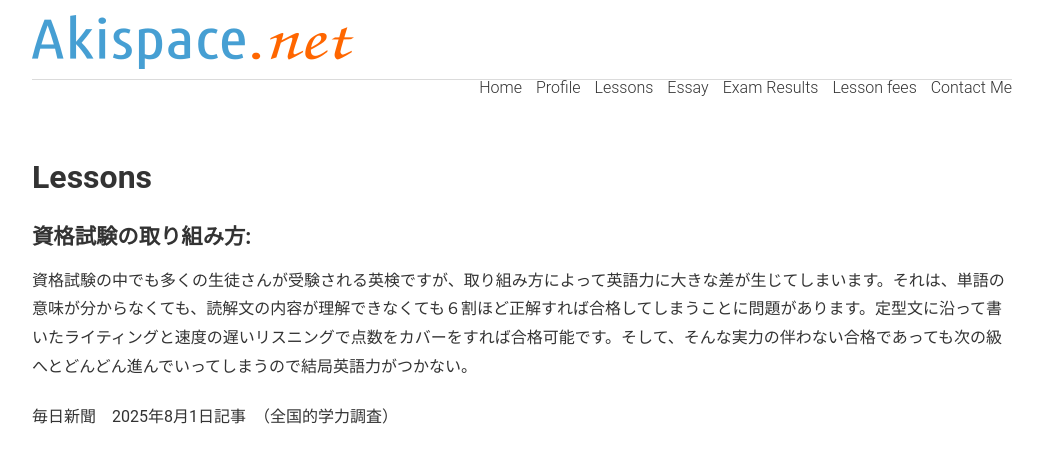
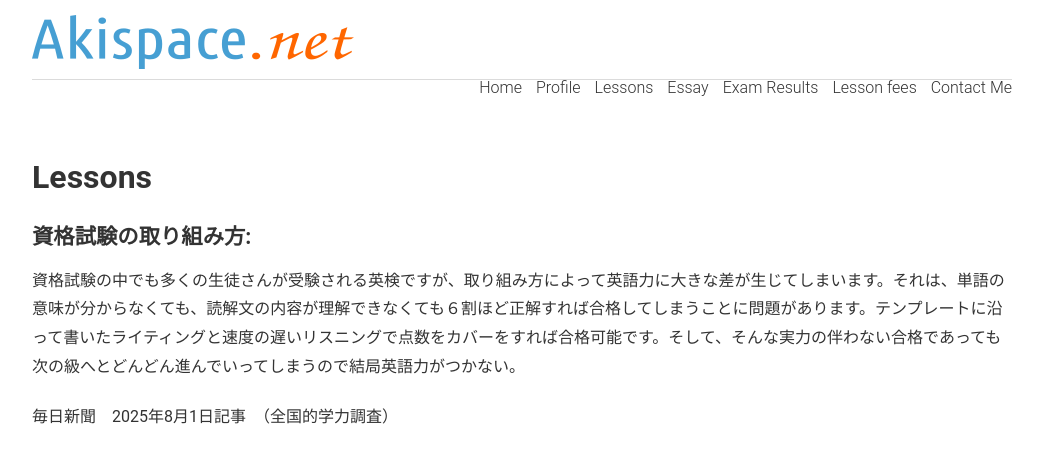
Before and after one commit to phocean/akispace, a Jekyll site: the page built from lessons.md, in a window 1280 px wide and 900 px high, cut to the strip 0-449 px from the top of the window. Shown: the whole strip, without its empty margins (118-1161 px from the left). Built offline with Jekyll 4.4.1, drawn with Linux system fonts in a browser that asks for light colours.

Commit message:
Update lessons.md

```diff
--- a/lessons.md
+++ b/lessons.md
@@ -10,7 +10,7 @@ description: オンライン英語家庭教師　小学生から大学生まで
 
 <h4>資格試験の取り組み方:</h4>
 
-資格試験の中でも多くの生徒さんが受験される英検ですが、取り組み方によって英語力に大きな差が生じてしまいます。それは、単語の意味が分からなくても、読解文の内容が理解できなくても６割ほど正解すれば合格してしまうことに問題があります。定型文に沿って書いたライティングと速度の遅いリスニングで点数をカバーをすれば合格可能です。そして、そんな実力の伴わない合格であっても次の級へとどんどん進んでいってしまうので結局英語力がつかない。
+資格試験の中でも多くの生徒さんが受験される英検ですが、取り組み方によって英語力に大きな差が生じてしまいます。それは、単語の意味が分からなくても、読解文の内容が理解できなくても６割ほど正解すれば合格してしまうことに問題があります。テンプレートに沿って書いたライティングと速度の遅いリスニングで点数をカバーをすれば合格可能です。そして、そんな実力の伴わない合格であっても次の級へとどんどん進んでいってしまうので結局英語力がつかない。
 
 毎日新聞　2025年8月1日記事　（全国的学力調査）
 
```
